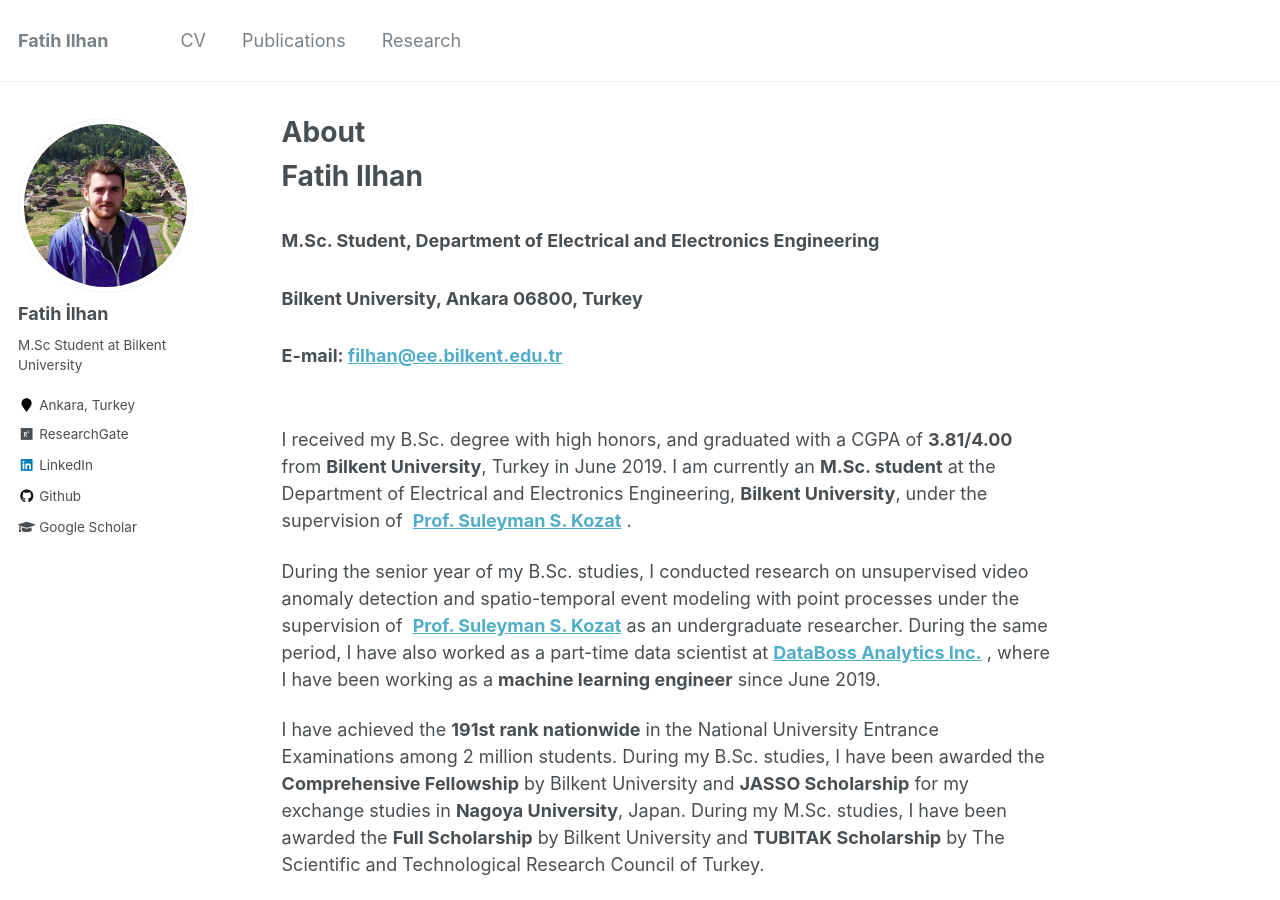
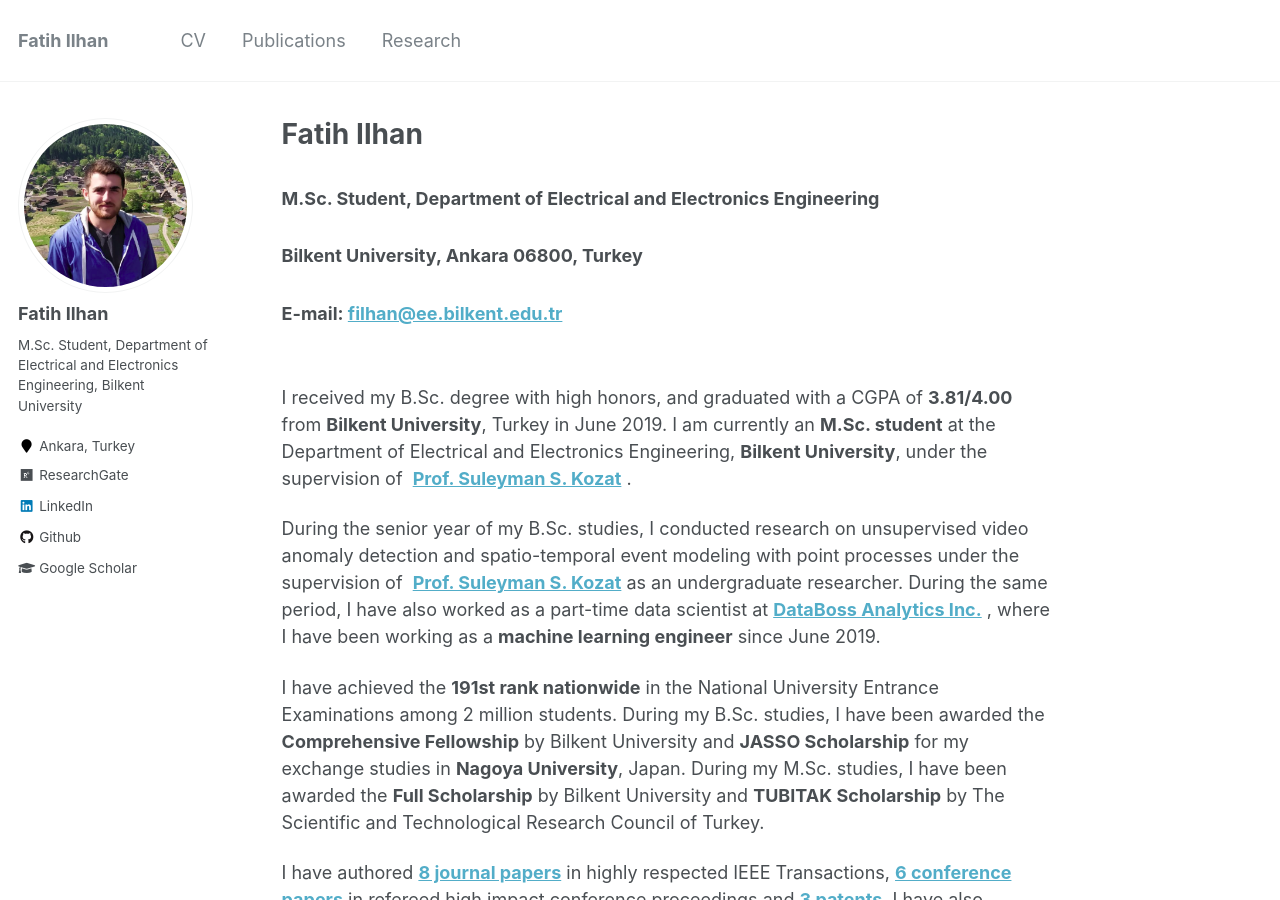
Before and after one commit to fatih-ilhan/fatih-ilhan.github.io, a Jekyll site: the page built from _pages/about.md, in a window 1280 px wide and 900 px high. Built offline with Jekyll 4.4.1, drawn with Linux system fonts in a browser that asks for light colours.

Commit message:
update publications

```diff
--- a/_config.yml
+++ b/_config.yml
@@ -80,9 +80,9 @@
 
 # Site Author
 author:
-  name             : "Fatih İlhan"
+  name             : "Fatih Ilhan"
   avatar           : "profile.png"
-  bio              : "M.Sc Student at Bilkent University"
+  bio              : "M.Sc. Student, Department of Electrical and Electronics Engineering, Bilkent University"
   location         : "Ankara, Turkey"
   employer         :
   pubmed           :
--- a/_layouts/single.html
+++ b/_layouts/single.html
@@ -26,7 +26,7 @@
     <div class="page__inner-wrap">
       {% unless page.header.overlay_color or page.header.overlay_image %}
         <header>
-          {% if page.title %}<h1 class="page__title" itemprop="headline">{{ page.title | markdownify | remove: "<p>" | remove: "</p>" }}</h1>{% endif %}
+          {% if page.title and page.title != "About" %}<h1 class="page__title" itemprop="headline">{{ page.title | markdownify | remove: "<p>" | remove: "</p>" }}</h1>{% endif %}
           {% if page.read_time %}
             <p class="page__meta"><i class="fa fa-clock-o" aria-hidden="true"></i> {% include read-time.html %}</p>
           {% endif %}
```
